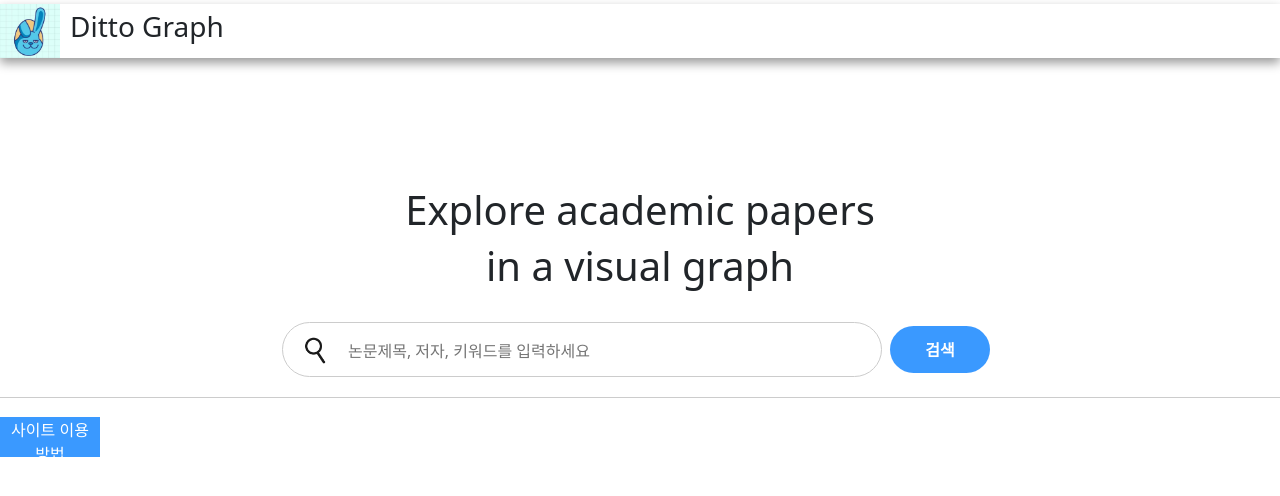
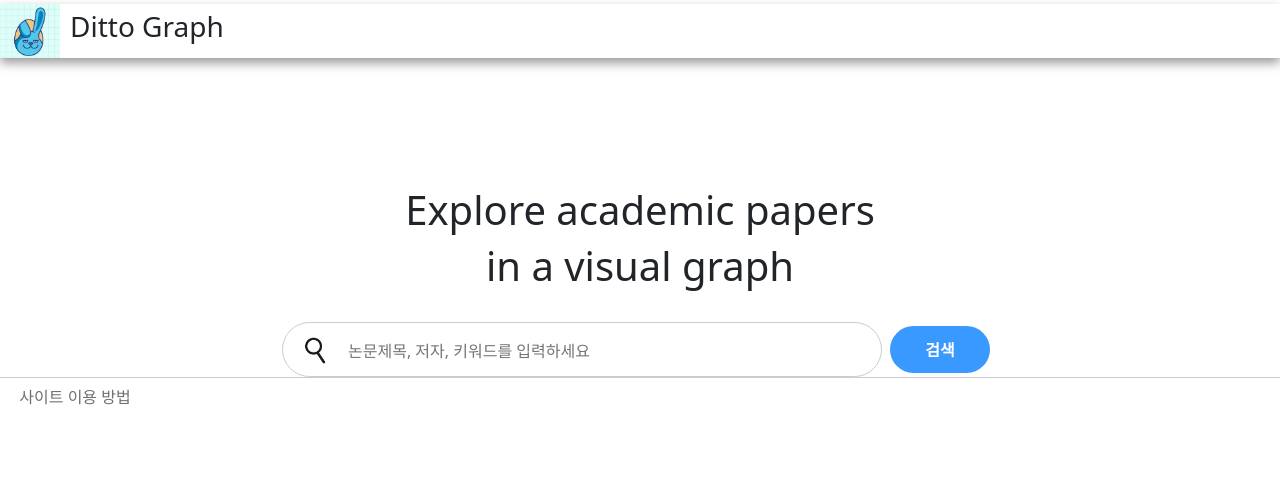
Before and after one commit to eeeeeddy/EGG_Frontend, a React (Create React App) app: page / in a window 1280 px wide. Shown: the top 496 px of the page. Built offline with nearby package versions, Linux system fonts and the light colour scheme.

Commit message:
메인에 구분선 넣는 중 - sh

```diff
--- a/src/Main.css
+++ b/src/Main.css
@@ -1,3 +1,10 @@
+.Main {
+    position: relative;
+    display: flex;
+    flex-direction: column;
+    align-items: stretch;
+    min-height: 100vh;
+}
 .top-menu {
     display: flex;
     align-items: center;
@@ -6,6 +13,9 @@
     /* 가로 정렬을 설정합니다. Flexbox 컨테이너 내에서 자식 요소들 사이에 공간을 균등하게 분배하여 양 끝에 정렬 */
     box-shadow: 0px 5px 10px rgba(0, 0, 0, 0.4);
     /* 가로 세로 흐림반경 색 투명도*/
+    position: sticky;
+    top: 0;
+    z-index: 1;
 }
 
 .logo-container {
@@ -33,13 +43,14 @@
 } */
 
 .Main-body {
-    /* height: 70vh;  */
     margin-top: 10%;
     display: flex;
     flex-direction: column;
     align-items: center;
     justify-content: flex-start;
-    /* max-width: 100%;  */
+    max-width: 100%;
+    position: relative;
+    flex: 1;
 }
 
 .search {
@@ -57,7 +68,6 @@
     align-items: center;
     justify-content: center;
 }
-
 .search-button {
     margin: 4px 8px;
     background-color: #007bffc5;
@@ -69,7 +79,6 @@
     height: 47px;
     border-radius: 45px;
 }
-
 .search-icon {
     margin-top: 2px;
     margin-left: 10px;
@@ -77,7 +86,6 @@
     height: 30px;
     margin-right: 5px;
 }
-
 .search-input {
     width: 100%;
     padding: 10px;
@@ -88,18 +96,25 @@
     /* 배경색 적용이 안되어 강제적용 */
 }
 
+.separator-container{
+    display: flex;
+    flex-direction: column;
+    align-items: center;
+    justify-content: center;
+    width: 100%;
+    position: relative;
+    z-index: 0;
+}
 .separator {
     width: 100%;
     height: 1px;
     background-color: #ccc;
-    margin-top: 20px; /* 구분선과 위 요소 사이 여백 조정 */
 }
 .show-button {
-    background-color: #007bffc5;
-    color: #fff;
+    background-color: transparent ;
+    color: #717070;
     border: none;
     cursor: pointer;
-    width: 100px;
+    width: 150px;
     height: 40px;
-    margin-top: 20px; /* 버튼과 구분선 사이 여백 조정 */
 }
--- a/src/Main.js
+++ b/src/Main.js
@@ -32,7 +32,6 @@ function Main() {
 
     return (
         <div className="Main">
-
             <header>
                 <div className="top-menu">
                     <div className="logo-container">
@@ -68,8 +67,10 @@ function Main() {
                     </div>
                     <button className='search-button' type='button' onClick={handleSearchClick}><b>검색</b></button>
                 </div>
-                <div className="separator">
-                    <button className="show-button" type="button">사이트 이용 방법</button>
+                <div className='separator-container'>
+                    <div className="separator">
+                        <button className="show-button" type="button">사이트 이용 방법</button>
+                    </div>
                 </div>
             </div>
         </div>
```
